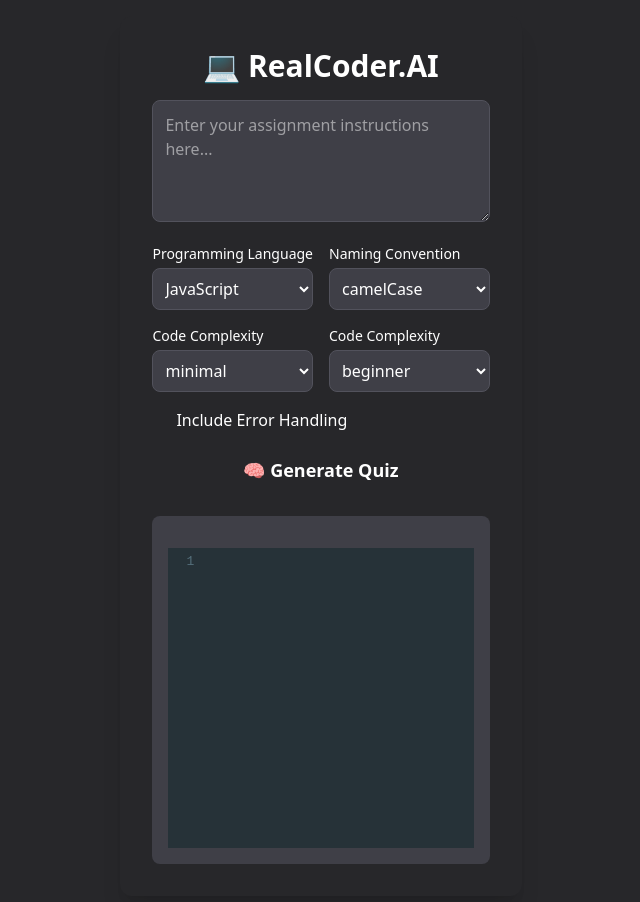
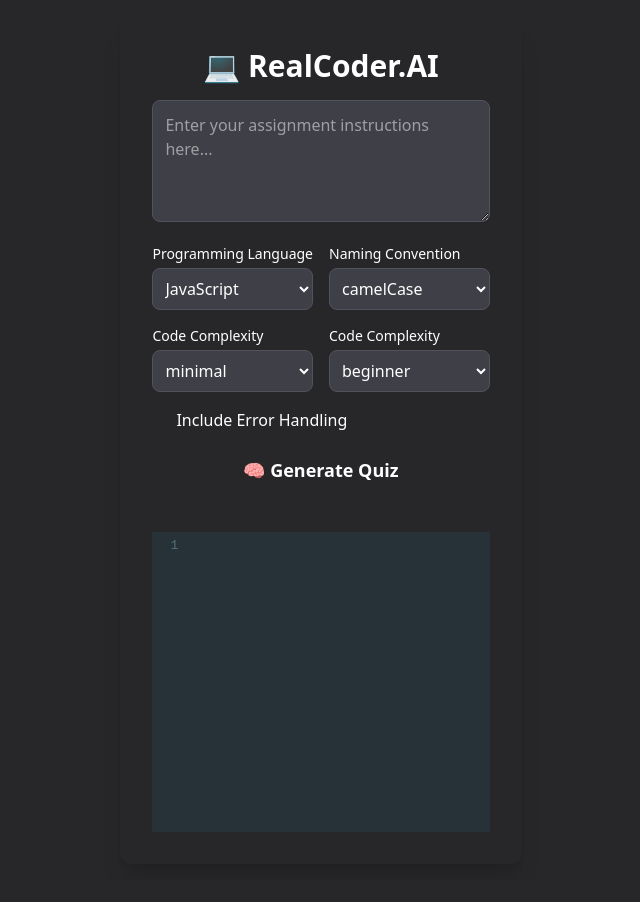
Before and after one commit to mltoureK/realcoder-ai-clean, a React (Vite) app: page / in a window 1280 px wide. Shown: the top 902 px of the page, without its empty margins (319-959 px from the left). After the commit the page ends 880 px from the top, so only its background shows below. Built offline with nearby package versions, Linux system fonts and the light colour scheme; the HTML template or start-up script is replaced by a standard one.

Commit message:
Removed wrapping for file names and code editor

```diff
--- a/src/App.tsx
+++ b/src/App.tsx
@@ -102,8 +102,6 @@
             />
 
             {/* {Code editor with tabs above} */}
-
-            <div className="bg-zinc-700 mt-6 p-4 rounded-lg w-full">
                 <div className="flex space-x-2 mb-4">
                     {Object.keys(files).map((name) => (
                         <button
@@ -114,7 +112,6 @@
                     ))}
                 </div>
                 <CodeEditor mode={language.toLowerCase()} value={code} onChange={setCode} />
-            </div>
 
             {/* QuizGrid goes here */}
         </div>
```
Lines whose indentation alone changed are shown as unchanged.
